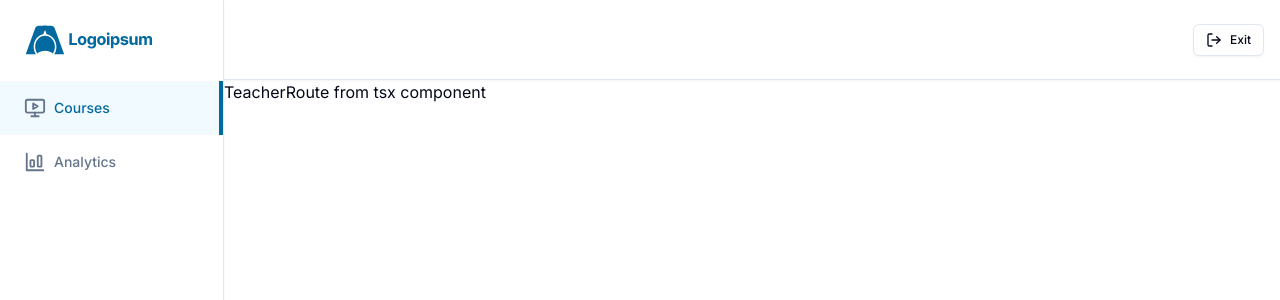
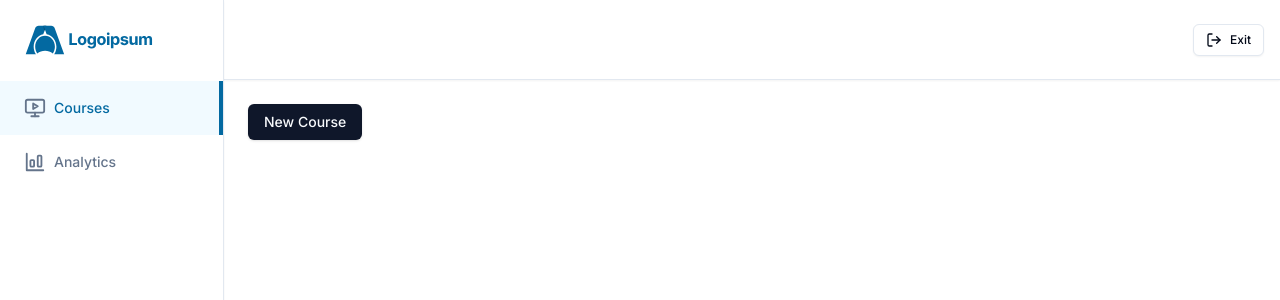
Before and after one commit to glenmiracle18/lms, a Next.js app: page /teacher/courses in a window 1280 px wide. Shown: the top 300 px of the page. Built offline with nearby package versions, Linux system fonts and the light colour scheme.

Commit message:
build: building the course creation ui

```diff
--- a/app/(dashboard)/(routes)/teacher/courses/page.tsx
+++ b/app/(dashboard)/(routes)/teacher/courses/page.tsx
@@ -1,9 +1,15 @@
-import React from 'react'
+import { Button } from "@/components/ui/button";
+import Link from "next/link";
+import React from "react";
 
 const TeacherRoute = () => {
-    return (
-        <div>TeacherRoute from tsx component</div>
-    )
-}
+  return (
+    <div className="p-6">
+      <Link href="/teacher/create">
+        <Button>New Course</Button>
+      </Link>
+    </div>
+  );
+};
 
-export default TeacherRoute
+export default TeacherRoute;
--- a/app/layout.tsx
+++ b/app/layout.tsx
@@ -6,8 +6,8 @@ import { ClerkProvider } from "@clerk/nextjs";
 const inter = Inter({ subsets: ["latin"] });
 
 export const metadata: Metadata = {
-  title: "Create Next App",
-  description: "Generated by create next app",
+  title: "LMS by Glen",
+  description: "Not yet production ready...",
 };
 
 export default function RootLayout({
--- a/components/navbar_routes.tsx
+++ b/components/navbar_routes.tsx
@@ -1,42 +1,36 @@
-"use client"
-import { UserButton } from '@clerk/clerk-react'
-import { useRouter, usePathname } from 'next/navigation';
-import { Button } from '@/components/ui/button'
-import { LogOut } from 'lucide-react';
-import  Link  from 'next/link'
-
+"use client";
+import { UserButton } from "@clerk/clerk-react";
+import { useRouter, usePathname } from "next/navigation";
+import { Button } from "@/components/ui/button";
+import { LogOut } from "lucide-react";
+import Link from "next/link";
 
 const NavbarRoutes = () => {
   const pathname = usePathname();
 
-    // verification for teacher / player (course) mode
-    const isTeacherPage = pathname?.startsWith('/teacher')
-    const isPlayerPage = pathname?.includes('/chapter');
+  // verification for teacher (course) mode
+  const isTeacherPage = pathname?.startsWith("/teacher");
+  const isPlayerPage = pathname?.includes("/chapter");
 
   return (
-        <div className='flex gap-2 ml-auto'>
-            {
-                isTeacherPage || isPlayerPage ?
-                (
+    <div className="ml-auto flex gap-2">
+      {isTeacherPage || isPlayerPage ? (
         <Link href="/">
-                        <Button size='sm' variant='outline'>
-                            <LogOut className='h-4 w-4 mr-2' />
+          <Button size="sm" variant="outline">
+            <LogOut className="mr-2 h-4 w-4" />
             Exit
           </Button>
         </Link>
-                )
-                :
-                (
+      ) : (
         <Link href="/teacher/courses">
-                        <Button size='sm' variant='outline'>
+          <Button size="sm" variant="outline">
             Teacher Mode
           </Button>
         </Link>
-                )
-            }
-            <UserButton afterSignOutUrl='/'/>
+      )}
+      <UserButton afterSignOutUrl="/" />
     </div>
-    )
-}
+  );
+};
 
-export default NavbarRoutes
+export default NavbarRoutes;
```
Lines whose indentation alone changed are shown as unchanged.
